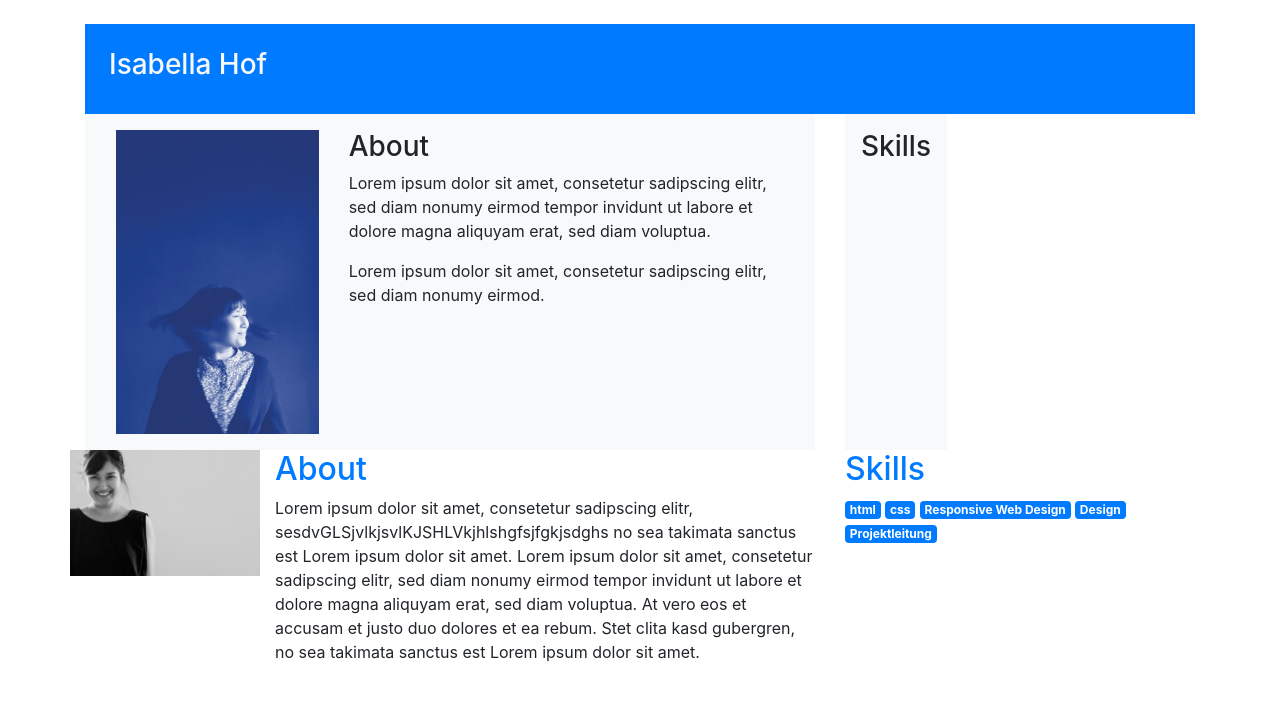
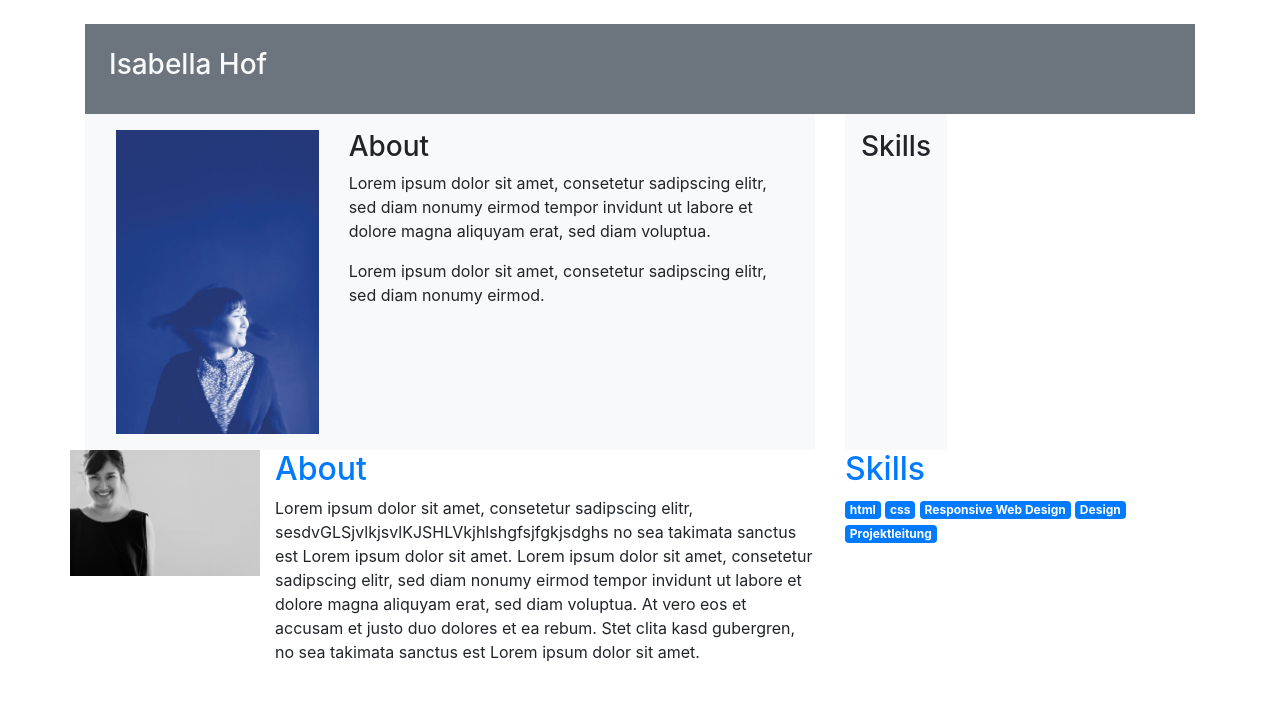
Before and after one commit to IsabellaHof/personal-website, a plain HTML site: page index.html in a window 1280 px wide. Shown: the top 725 px of the page. Drawn offline with Linux system fonts and the light colour scheme.

Commit message:
Correct background colour

```diff
--- a/index.html
+++ b/index.html
@@ -11,7 +11,7 @@
 </head>
 
 <body class="container mt-4">
-    <header class="bg-primary text-light p-4">
+    <header class="bg-secondary text-light p-4">
         <h3>Isabella Hof</h3>
     </header>
     <main class="row mb-6">
```
